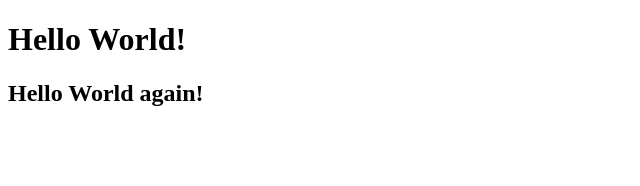
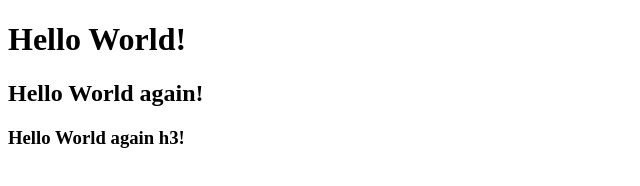
Before and after one commit to carbonlytics/carbonlytics.github.io, a plain HTML site: page index.html in a window 1280 px wide. Shown: the whole page, without its empty margins (0-640 px from the left). Drawn offline with Linux system fonts and the light colour scheme.

Commit message:
Added h3

```diff
--- a/index.html
+++ b/index.html
@@ -7,5 +7,6 @@
 <body>
 	<h1>Hello World!</h1>
 	<h2>Hello World again!</h2>
+	<h3>Hello World again h3!</h3>
 </body>
 </html>
```
